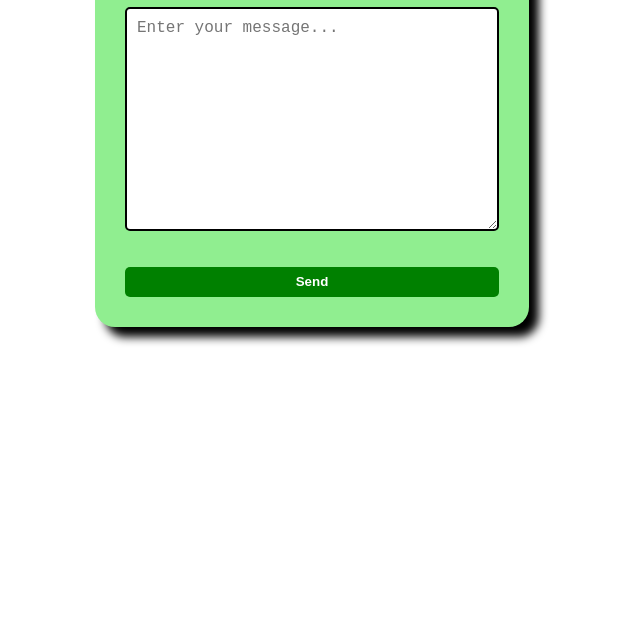
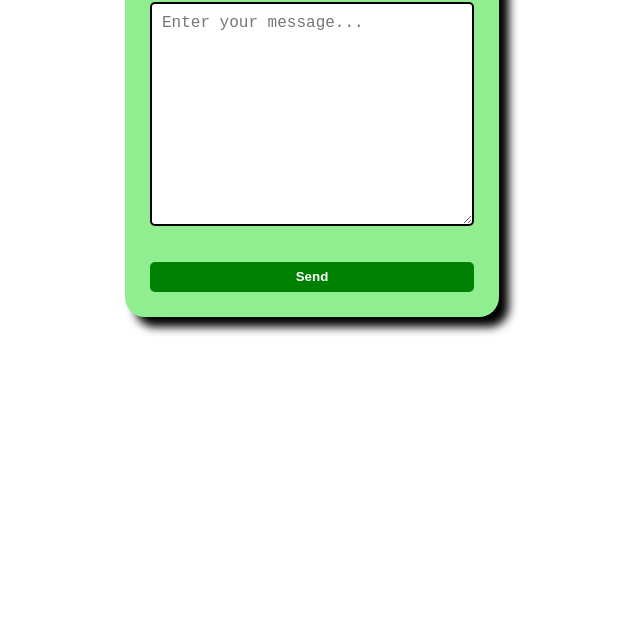
Before and after one commit to Yuvaraj200201/Simple-Forms, a plain HTML site: page message.html in a window 1280 px wide. Shown: the part 181-800 px from the top of the page, without its empty margins (328-968 px from the left). Drawn offline with Linux system fonts and the light colour scheme.

Commit message:
Update message.css

```diff
--- a/message.css
+++ b/message.css
@@ -1,13 +1,13 @@
 #textBox {
   border-radius: 5px;
-  width: 350px;
+  width: 300px;
   height: 200px;
   padding: 10px;
   border: solid black 2px;
   font-size: 16px;
 }
 .container {
-  padding: 30px;
+  padding: 25px;
   width: fit-content;
   background-color: lightgreen;
   border-radius: 20px;
```
